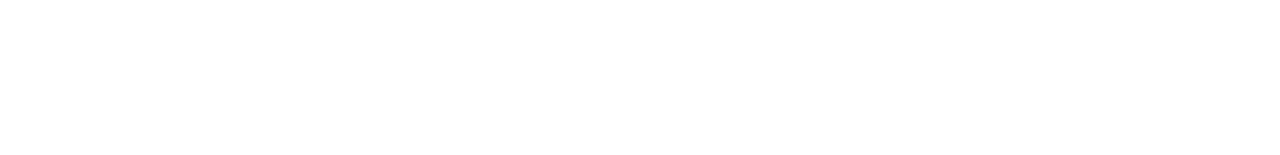
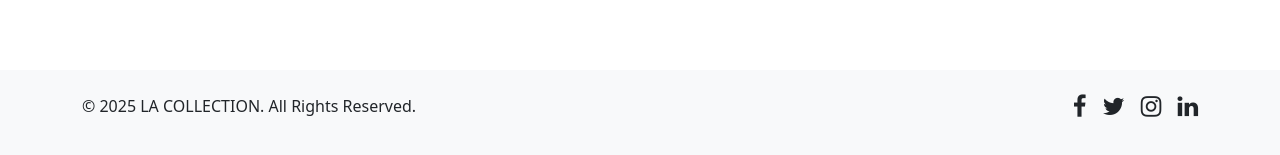
Before and after one commit to SamRizk194/My-E-Commerce, a React (Create React App) app: page / in a window 1280 px wide. Shown: the part 1017-1172 px from the top of the page. Before the commit the page ends 1087 px from the top, so only its background shows below. Built offline with nearby package versions, Linux system fonts and the light colour scheme; no server answers.

Commit message:
adding footer section

```diff
--- /dev/null
+++ b/src/components/Footer.js
@@ -0,0 +1,54 @@
+import React from "react";
+
+function Footer() {
+  return (
+    <footer className="bg-light text-dark py-4 mt-5">
+      <div className="container">
+        <div className="row">
+          {/* عمود حقوق الملكية */}
+          <div className="col-12 col-md-6 text-center text-md-start mb-3 mb-md-0">
+            <p>&copy; 2025 LA COLLECTION. All Rights Reserved.</p>
+          </div>
+
+          {/* عمود روابط وسائل التواصل الاجتماعي */}
+          <div className="col-12 col-md-6 text-center text-md-end">
+            <a
+              href="https://www.facebook.com"
+              target="_blank"
+              rel="noopener noreferrer"
+              className="text-dark me-3"
+            >
+              <i className="fa fa-facebook" style={{ fontSize: "24px" }}></i>
+            </a>
+            <a
+              href="https://www.twitter.com"
+              target="_blank"
+              rel="noopener noreferrer"
+              className="text-dark me-3"
+            >
+              <i className="fa fa-twitter" style={{ fontSize: "24px" }}></i>
+            </a>
+            <a
+              href="https://www.instagram.com"
+              target="_blank"
+              rel="noopener noreferrer"
+              className="text-dark me-3"
+            >
+              <i className="fa fa-instagram" style={{ fontSize: "24px" }}></i>
+            </a>
+            <a
+              href="https://www.linkedin.com"
+              target="_blank"
+              rel="noopener noreferrer"
+              className="text-dark"
+            >
+              <i className="fa fa-linkedin" style={{ fontSize: "24px" }}></i>
+            </a>
+          </div>
+        </div>
+      </div>
+    </footer>
+  );
+}
+
+export default Footer;
--- a/src/components/Home.js
+++ b/src/components/Home.js
@@ -1,3 +1,4 @@
+import Footer from "./Footer";
 import ProductsList from "./ProductsList";
 
 function Home() {
@@ -20,6 +21,7 @@ function Home() {
         </div>
       </div>
       <ProductsList />
+      <Footer />
     </div>
   );
 }
--- a/src/components/Navbar.js
+++ b/src/components/Navbar.js
@@ -1,5 +1,6 @@
 import { NavLink } from "react-router-dom";
 import { useSelector } from "react-redux";
+import "./css/navbar.css";
 
 function Navbar() {
   const cart = useSelector((state) => state.cart);
@@ -24,7 +25,7 @@ function Navbar() {
           <div className="collapse navbar-collapse" id="navbarSupportedContent">
             <ul className="navbar-nav mx-auto mb-2 mb-lg-0">
               <li className="nav-item">
-                <NavLink className="nav-link active" aria-current="page" to="/">
+                <NavLink className="nav-link " aria-current="page" to="/">
                   Home
                 </NavLink>
               </li>
--- /dev/null
+++ b/src/components/css/navbar.css
@@ -0,0 +1,12 @@
+.nav-link:hover {
+  color: black !important;
+}
+
+.nav-link.active:hover {
+  color: black !important;
+}
+
+.navbar-nav .nav-link,
+.navbar-nav .nav-item {
+  transition: color 0.3s ease;
+}
```
